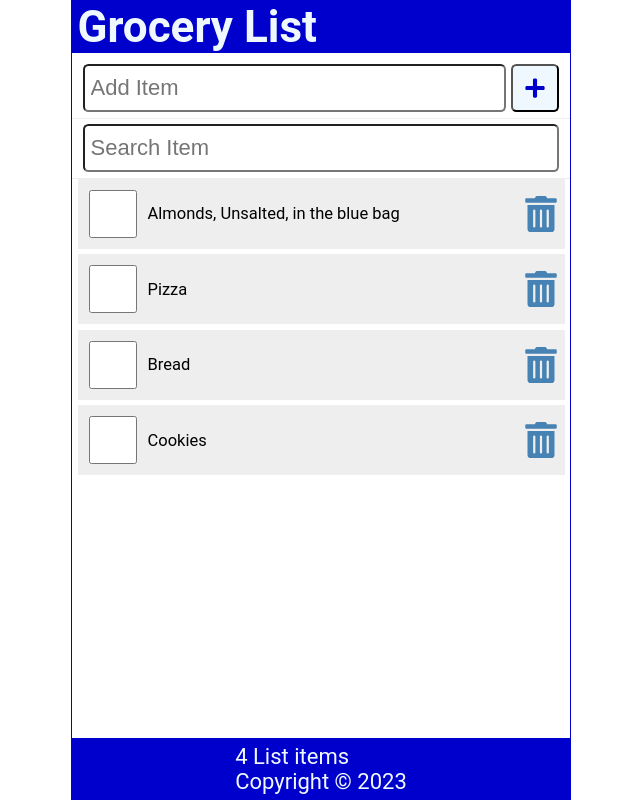
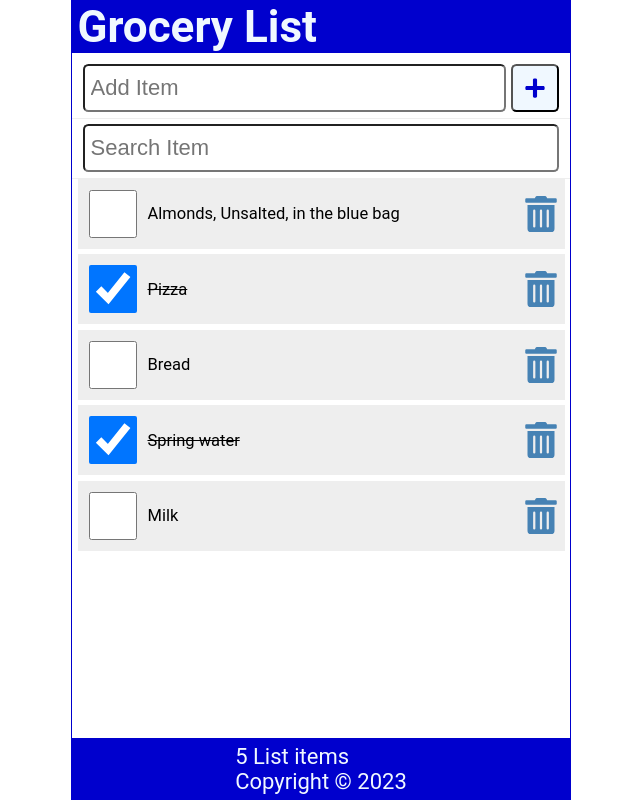
Before and after one commit to oleg2gz/react-small, a React (Vite) app: page / in a window 1280 px wide. Shown: the whole page, without its empty margins (319-959 px from the left). Built offline with nearby package versions, Linux system fonts and the light colour scheme; data requests are answered from the project's data file.

Commit message:
crud operations

```diff
--- a/data/db.json
+++ b/data/db.json
@@ -7,7 +7,7 @@
     },
     {
       "id": 2,
-      "complete": false,
+      "complete": true,
       "name": "Pizza"
     },
     {
@@ -16,9 +16,14 @@
       "name": "Bread"
     },
     {
-      "id": 4,
+      "id": "1b29f6f5-d531-429b-87ff-135be04b9f6a",
+      "complete": true,
+      "name": "Spring water"
+    },
+    {
+      "id": "6a546f71-1f7e-4a5a-ad1a-7cedd39bce13",
       "complete": false,
-      "name": "Cookies"
+      "name": "Milk"
     }
   ]
 }
--- a/src/components/App.jsx
+++ b/src/components/App.jsx
@@ -1,4 +1,5 @@
 import {useState, useEffect} from 'react'
+import {apiRequest} from './apiRequest'
 import Header from './Header'
 import AddItem from './AddItem'
 import Search from './Search'
@@ -37,7 +38,7 @@ export const App = () => {
     }, 2000)
   }, [])
 
-  const addItem = (item) => {
+  const addItem = async (item) => {
     const groceryItem = {
       id: crypto.randomUUID(),
       complete: false,
@@ -45,18 +46,45 @@ export const App = () => {
     }
     const updatedItems = [...items, groceryItem]
     setItems(updatedItems)
+
+    const postOptions = {
+      method: 'POST',
+      headers: {
+        'Content-Type': 'application/json',
+      },
+      body: JSON.stringify(groceryItem),
+    }
+    const result = await apiRequest(API_URL, postOptions)
+    if (result) setFetchError(result)
   }
 
-  const handleComplete = (id) => {
+  const handleComplete = async (id) => {
     const updatedItems = items.map((item) =>
       item.id === id ? {...item, complete: !item.complete} : item
     )
     setItems(updatedItems)
+
+    const checkedItem = updatedItems.find((item) => item.id === id)
+    const patchOptions = {
+      method: 'PATCH',
+      headers: {
+        'Content-Type': 'application/json',
+      },
+      body: JSON.stringify({complete: checkedItem.complete}),
+    }
+    const result = await apiRequest(`${API_URL}/${id}`, patchOptions)
+    if (result) setFetchError(result)
   }
 
-  const handleDelete = (id) => {
+  const handleDelete = async (id) => {
     const updatedItems = items.filter((item) => item.id !== id)
     setItems(updatedItems)
+
+    const deleteOptions = {
+      method: 'DELETE',
+    }
+    const result = await apiRequest(`${API_URL}/${id}`, deleteOptions)
+    if (result) setFetchError(result)
   }
 
   const handleSubmit = (e) => {
--- /dev/null
+++ b/src/components/apiRequest.jsx
@@ -0,0 +1,11 @@
+export const apiRequest = async (url, options = null, errMsg = null) => {
+  try {
+    const response = await fetch(url, options)
+
+    if (!response.ok) throw Error('Please reload the app.')
+  } catch (error) {
+    errMsg = error.message
+  } finally {
+    return errMsg
+  }
+}
```
